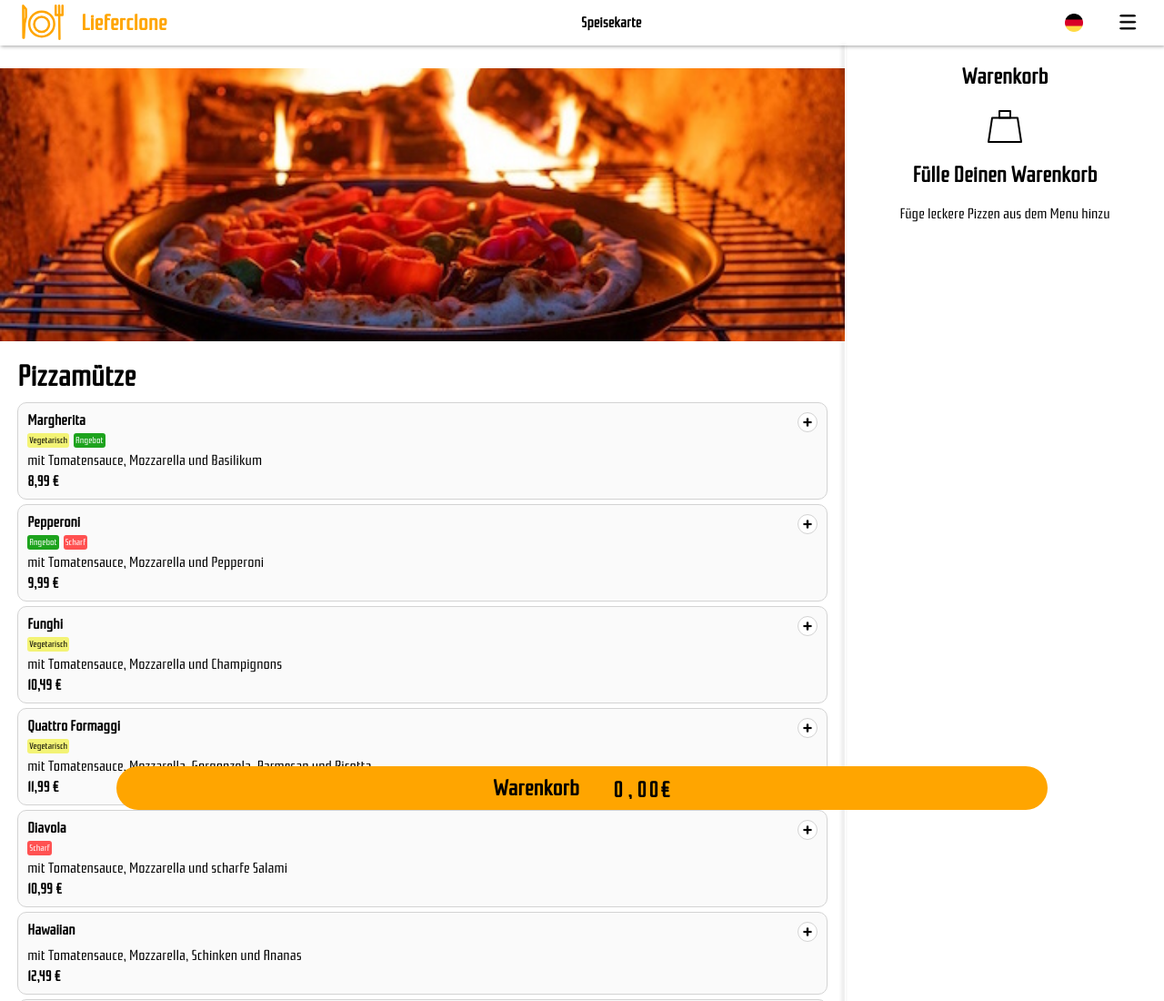
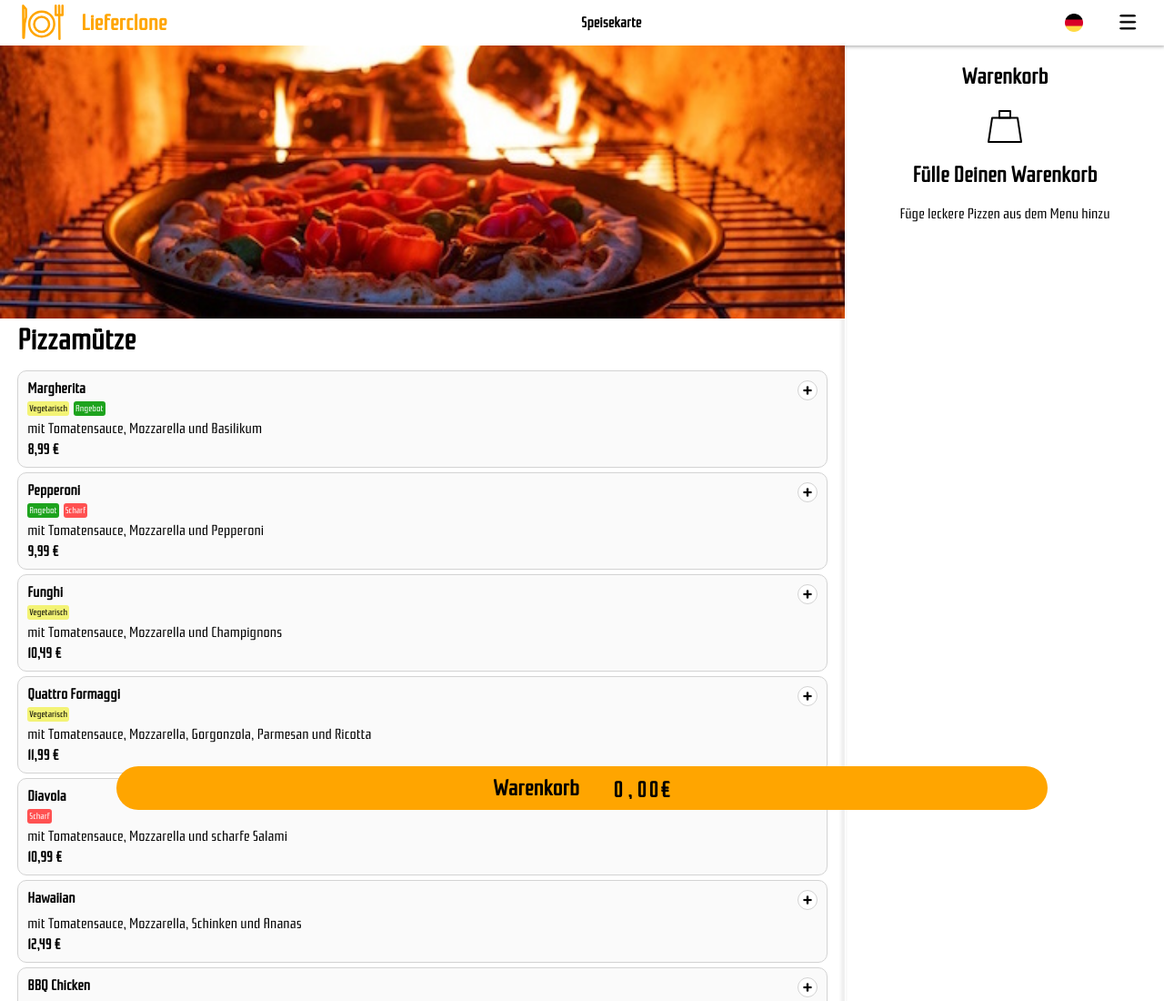
Before and after one commit to BelaSchrammDev/DA_liferandoclone, a plain HTML site: page index.html in a window 1280 px wide. Shown: the top 1100 px of the page at 91% size. Drawn offline with Linux system fonts and the light colour scheme.

Commit message:
style aot

```diff
--- a/index.html
+++ b/index.html
@@ -25,10 +25,10 @@
 
     <div class="flex_r_jfs_afs">
 
-        <section class="flex_c_jce_ast flex_grow_1 flex_gap_2 p_y_1">
+        <section class="flex_c_jce_ast flex_grow_1 flex_gap_2">
             <div>
-                <div class="pizzeria_info m_y_3"></div>
-                <div class="my_container">
+                <div class="pizzeria_info"></div>
+                <div class="my_container p_y_1">
                     <span class="font_32b">Pizzamütze</span>
                 </div>
             </div>
```
